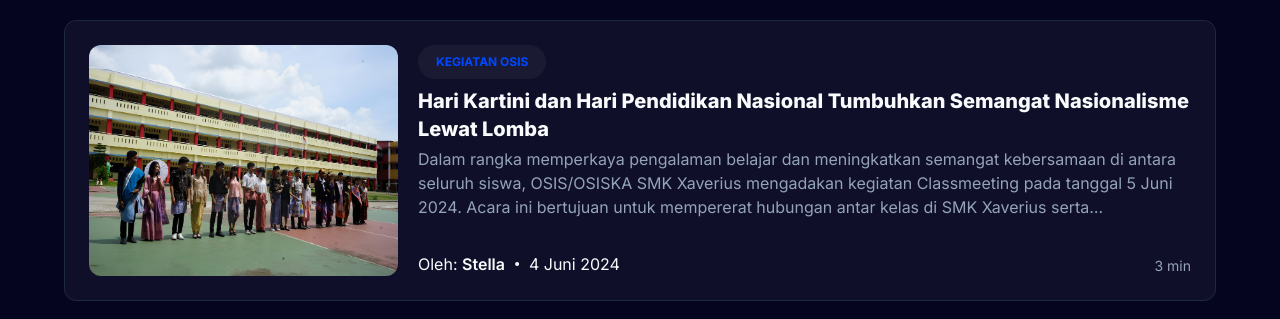
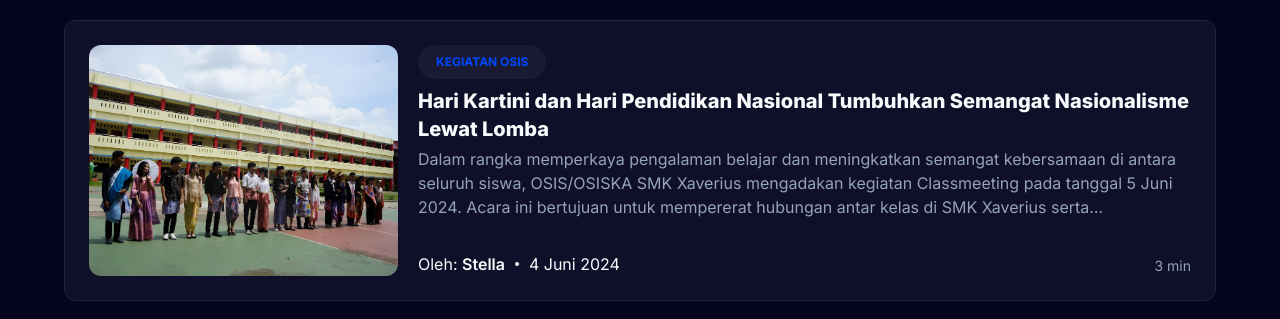
Before and after one commit to osissmkxaverius/osissmkxaverius.sch.id, a Next.js app: page / in a window 1280 px wide. Shown: the part 4998-5317 px from the top of the page. Built offline with nearby package versions, Linux system fonts and the light colour scheme.

Commit message:
feat: add content blog

```diff
--- a/app/beranda/blogterbaru.tsx
+++ b/app/beranda/blogterbaru.tsx
@@ -66,10 +66,10 @@ const BlogTerbaru = () => {
           <div className="border bg-transparant dark:bg-secondary flex flex-col md:flex-row md:space-x-5 p-5 md:p-6 rounded-xl relative space-y-4 md:space-y-0  ">
             <Image
               src={blog_1.cover ? blog_1.cover : ''}
-              width={309}
+              width={500}
               height={231}
               alt="upacara"
-              className="w-full md:w-[309px] md:h-[231px] rounded-xl"
+              className="w-full md:w-[309px] md:h-[231px] rounded-xl object-cover"
             />
             <div className="space-y-3" >
               <div className="space-y-2">
@@ -94,10 +94,10 @@ const BlogTerbaru = () => {
           <div className="border bg-transparant dark:bg-secondary flex flex-col md:flex-row md:space-x-5 p-5 md:p-6 rounded-xl relative space-y-4 md:space-y-0  ">
             <Image
               src={blog_2.cover ? blog_2.cover : ''}
-              width={309}
+              width={500}
               height={231}
               alt="upacara"
-              className="w-full md:w-[309px] md:h-[231px] rounded-xl"
+              className="w-full md:w-[309px] md:h-[231px] rounded-xl object-cover"
             />
             <div className="space-y-3" >
               <div className="space-y-2">
```
